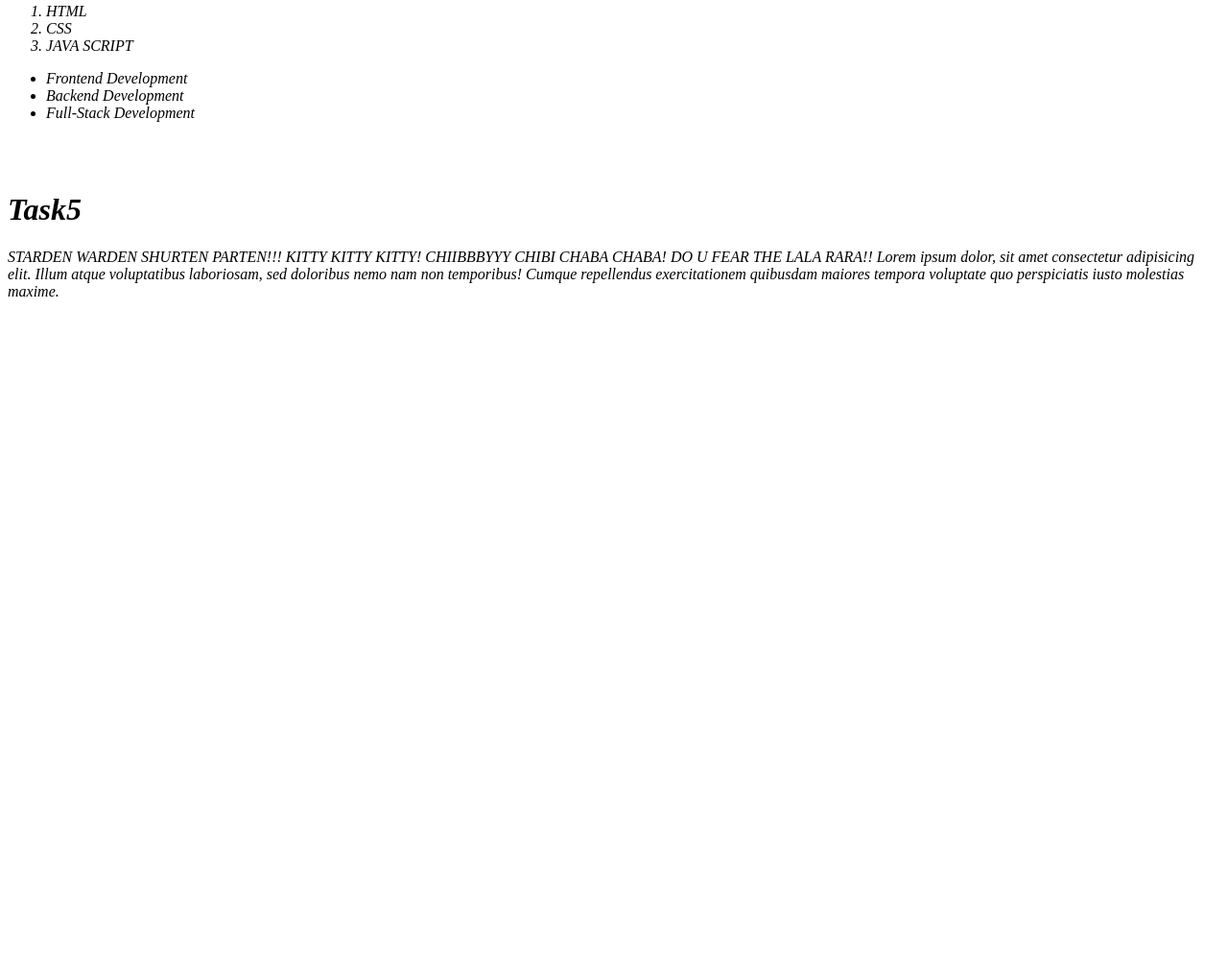
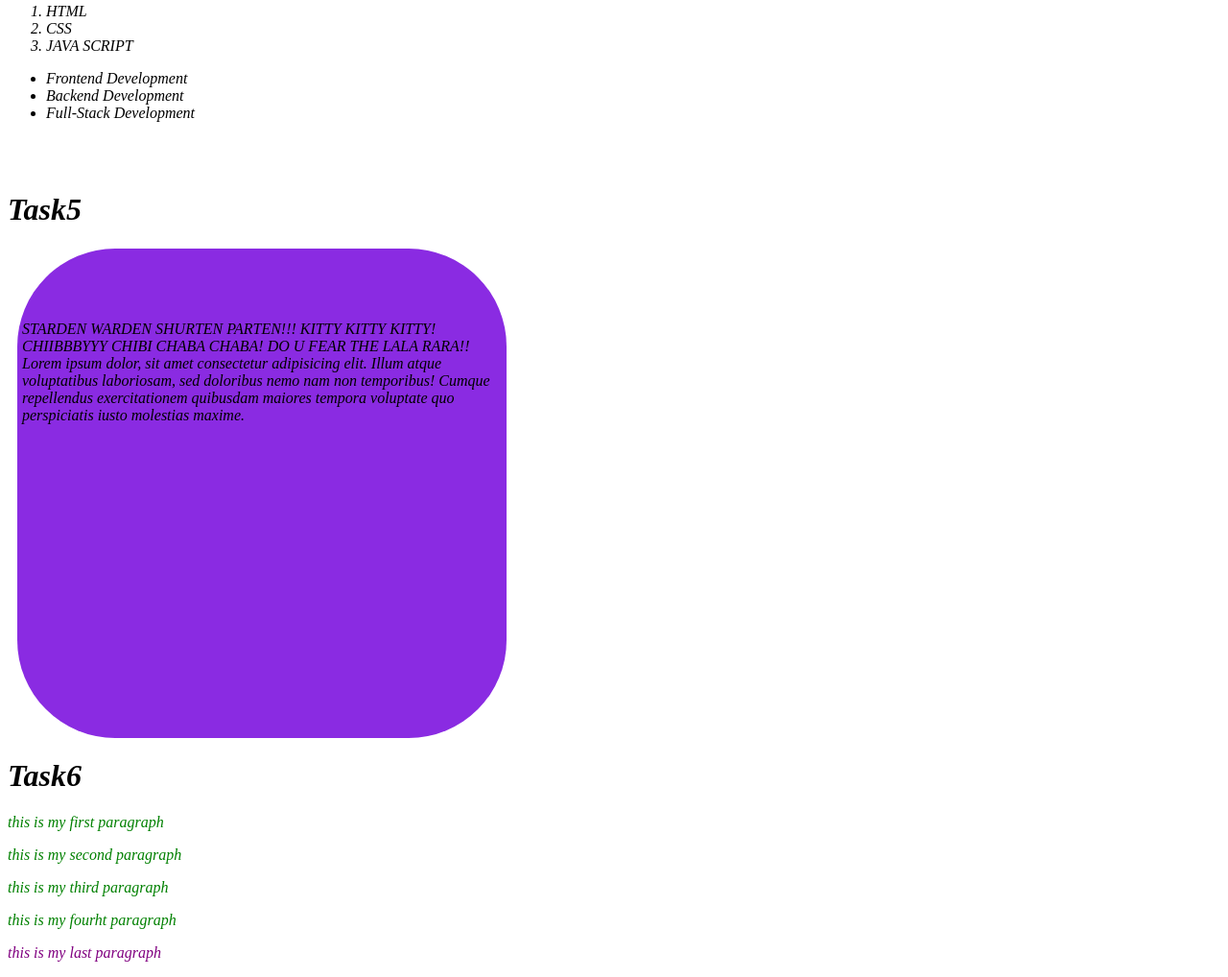
Before and after one commit to BSCS24032/BSCS-24032-LAB-9, a plain HTML site: page bscs24032.html in a window 1280 px wide. Shown: the part 735-1753 px from the top of the page at 96% size. Before the commit the page ends 1064 px from the top, so only its background shows below. Drawn offline with Linux system fonts and the light colour scheme.

Commit message:
6th Task Completed

```diff
--- /dev/null
+++ b/bscs24032.css
@@ -0,0 +1,19 @@
+
+.firstdiv{
+    height: 500px;
+    width: 500px;
+    background-color: blueviolet;
+    border-width: 3px;
+    border-color: brown;
+    border-radius: 20%;
+    margin: 10px;
+    padding: 5px;
+}
+
+.normal-para{
+    color: green;
+}
+
+.fav-para{
+    color: purple;
+}
--- a/index.html
+++ b/bscs24032.html
@@ -4,6 +4,7 @@
     <meta charset="UTF-8">
     <meta name="viewport" content="width=device-width, initial-scale=1.0">
     <title>Document</title>
+    <link rel="stylesheet" href="bscs24032.css">
 </head>
 <body>
         <h1><b>Task2</b></h1>
@@ -22,7 +23,7 @@
         <h1>Task3</h1>
        <p>
         <a href="https://www.google.co.uk/"><img src="channels4_profile.jpg" width="300" lenght="300">
-        <a href="https://www.google.co.uk/" target ="_blank"> <img src="images.png" width="300" lenght="300">
+        <a href="https://www.gmail.com/" target ="_blank"> <img src="images.png" width="300" lenght="300">
         </a></a></p>
         <p></p>
 
@@ -51,6 +52,7 @@
 
         <div class="firstdiv">
             <p>
+                <br><br><br>
                 STARDEN WARDEN SHURTEN PARTEN!!! KITTY KITTY KITTY! CHIIBBBYYY CHIBI CHABA CHABA! DO U FEAR THE LALA RARA!!
                 Lorem ipsum dolor, sit amet consectetur adipisicing elit. Illum atque voluptatibus laboriosam, sed doloribus nemo nam
                 non temporibus! Cumque repellendus exercitationem quibusdam maiores tempora voluptate quo perspiciatis iusto molestias
@@ -58,6 +60,16 @@
             </p>
         </div>
 
+        <h1>Task6</h1>
+
+        <p class="normal-para">this is my first paragraph</p>
+        <p class="normal-para">this is my second paragraph</p>
+        <p class="normal-para">this is my third paragraph</p>
+        <p class="normal-para">this is my fourht paragraph</p>
+
+        <p class="fav-para">this is my last paragraph</p>
+
+        </i></i>
 
 </body>
 </html>
```
Also changed, not shown: index.css (deleted).
